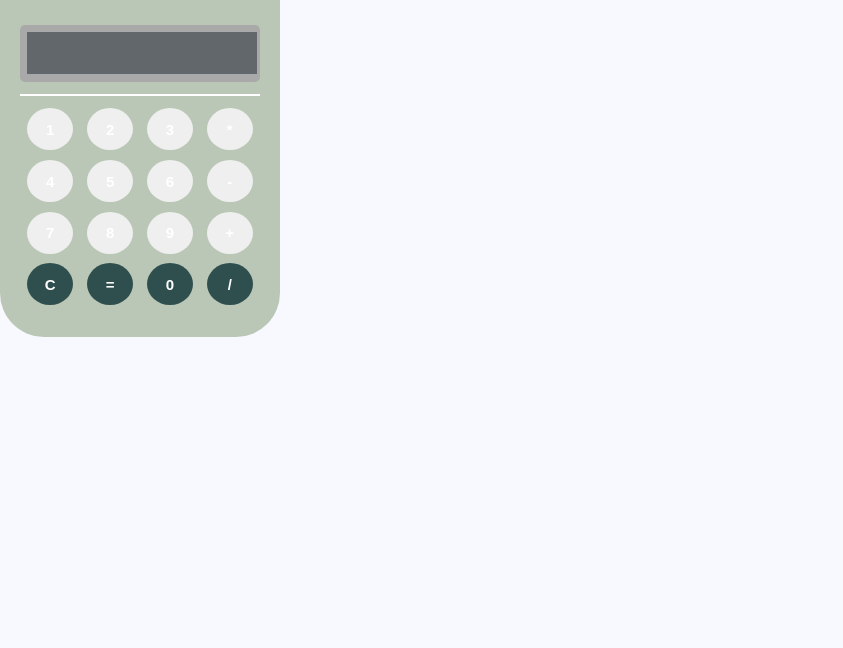
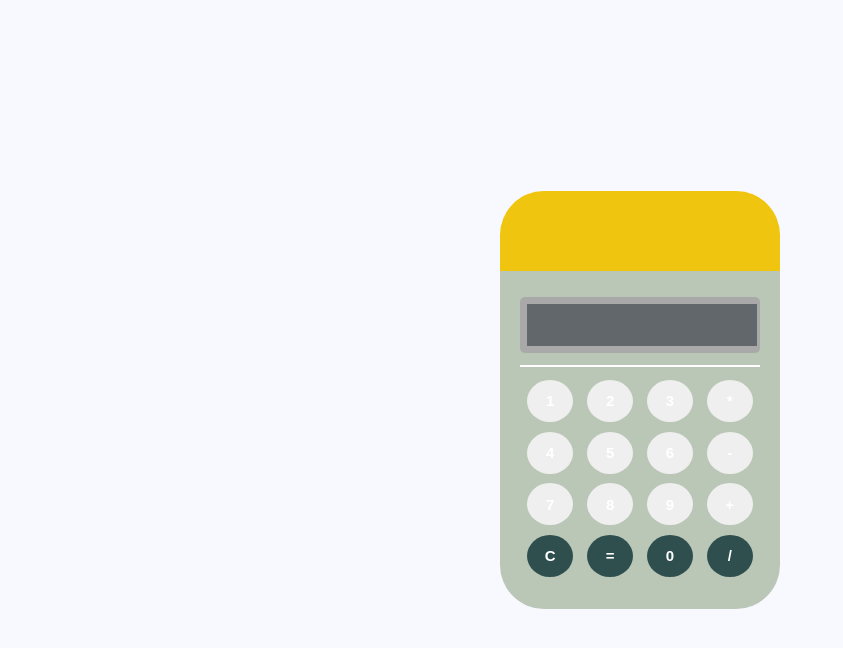
Before and after one commit to lesashley/LaCalculadora, a plain HTML site: page index.html in a window 1280 px wide. Shown: the whole page, without its empty margins (0-843 px from the left). Drawn offline with nearby package versions, Linux system fonts and the light colour scheme; a web font is replaced by a local one.

Commit message:
centrando calculadora

```diff
--- a/css/style.css
+++ b/css/style.css
@@ -1,3 +1,10 @@
+html,body{
+  height: 100%;
+  margin: 0;
+  padding: 0;
+  font-family: "Khula", sans-serif;
+  background-color: ghostwhite;
+}
 /*Utilitarias*/
 .gray-dark{
   background-color: #3b444b;
@@ -13,13 +20,6 @@
 }
 .gold{
   background-color: #f0c50f;
-}
-html,body{
-  height: 100%;
-  margin: 0;
-  padding: 0;
-  font-family: "Khula", sans-serif;
-  background-color: ghostwhite;
 }
 input[type="button"],
 button{
--- a/index.html
+++ b/index.html
@@ -10,9 +10,9 @@
     <!-- <link rel="stylesheet" href="css/bootstrap.min.css"> -->
   </head>
   <body>
-    <form action="flex">
+    <form class="flex">
       <div class="flex-content">
-        <div class="head gold">
+        <div class="head gold"></div>
         <div class="content gray-soft">
           <div class="screen-case">
             <input type="text" class="screen gray-medium" readonly>
@@ -36,7 +36,6 @@
           <input class="number gray-green" type="button" value="/">
         </div>
       </div>
-      </div>
     </form>
     <script src="https://code.jquery.com/jquery-3.2.1.min.js"></script>
     <!-- <script src="js/jquery-3.2.1.min.js"></script> -->
```
Lines whose indentation alone changed are shown as unchanged.
